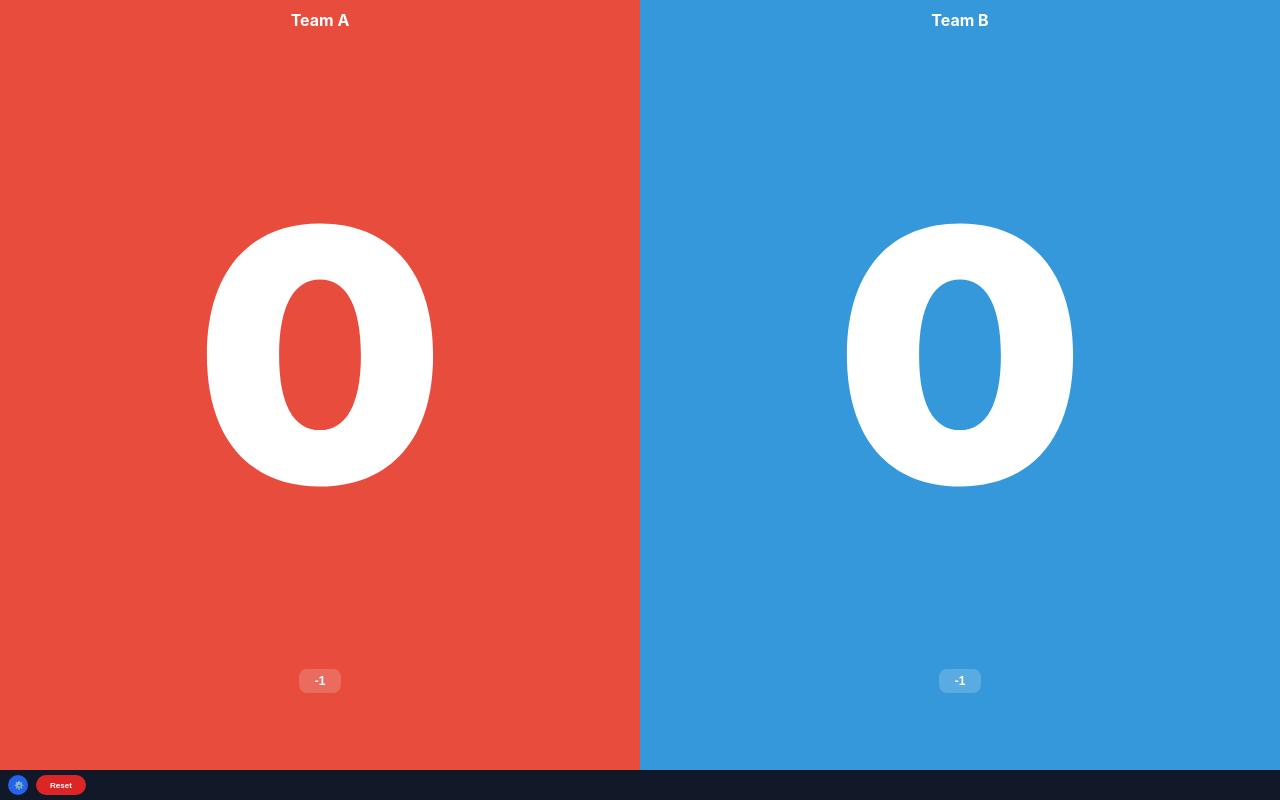
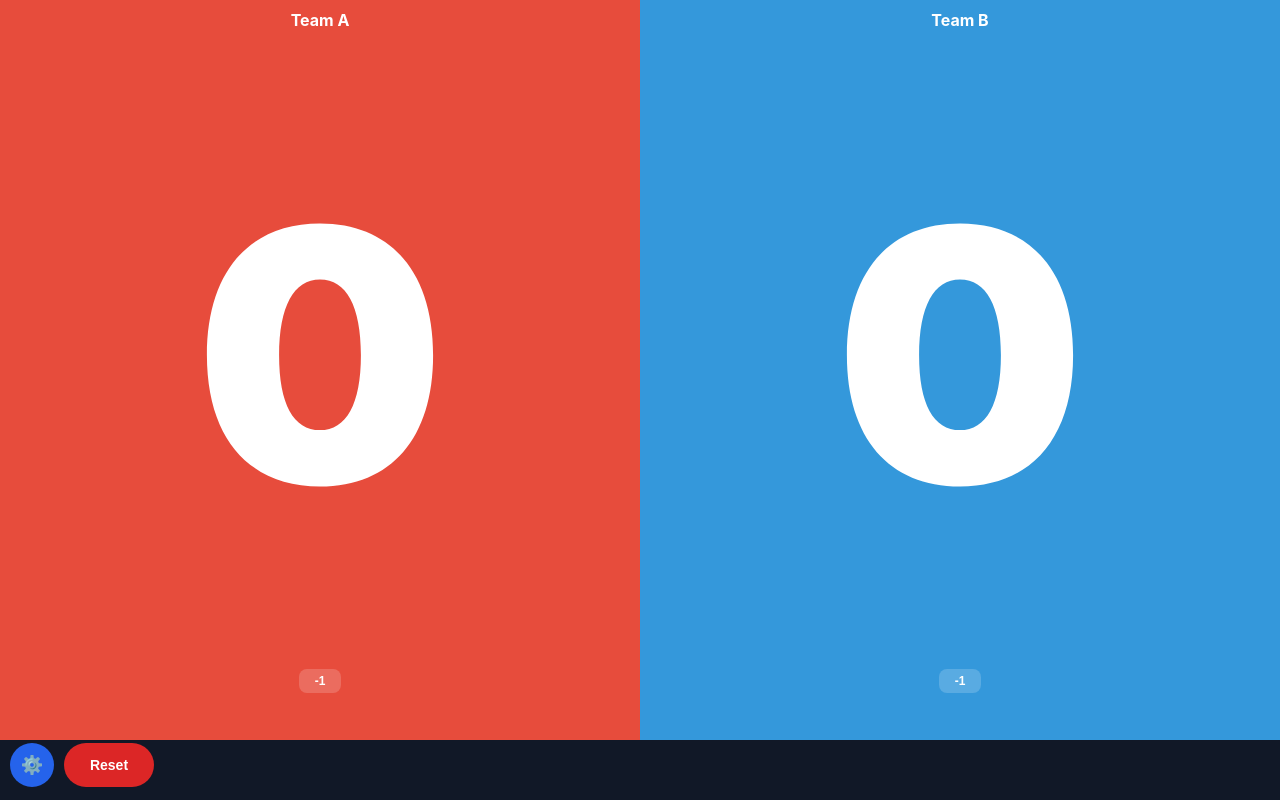
Before and after one commit to amacleo1/scoreboard, a plain HTML site: page index.html in a window 1280 px wide. Drawn offline with Linux system fonts and the light colour scheme.

Commit message:
Refactor HTML structure and styles for Scorekeeper App
Updated layout and styling for the Scorekeeper App, including adjustments to the control bar and scoreboard dimensions.

```diff
--- a/index.html
+++ b/index.html
@@ -28,7 +28,7 @@ body{
 
 #board{
     display:flex;
-    height:calc(100vh - 50px);
+    height:calc(100vh - 70px);
 }
 
 .team{
@@ -85,26 +85,26 @@ body{
 #controlBar{
     position:fixed;
 
-    bottom:0;
+    bottom:10px;
     left:0;
     right:0;
 
-    height:30px;
+    height:50px;
 
     display:flex;
     align-items:center;
-    gap:8px;
+    gap:10px;
 
-    padding-left:8px;
+    padding-left:10px;
 
     background:#111827;
 
-    z-index:2000;
+    z-index:99999;
 }
 
 #settingsBtn{
-    width:20px;
-    height:20px;
+    width:44px;
+    height:44px;
 
     border:none;
     border-radius:50%;
@@ -112,20 +112,20 @@ body{
     background:#2563eb;
     color:white;
 
-    font-size:8px;
+    font-size:18px;
 }
 
 #resetBtn{
-    width:50px;
-    height:20px;
+    width:90px;
+    height:44px;
 
     border:none;
-    border-radius:12px;
+    border-radius:22px;
 
     background:#dc2626;
     color:white;
 
-    font-size:8px;
+    font-size:14px;
     font-weight:bold;
 }
 
@@ -233,17 +233,32 @@ input[type=color]{
         margin-bottom:12px;
     }
 
-    #settingsBtn{
-        width:20px;
-        height:20px;
-        font-size:8px;
-    }
+  #settingsBtn{
+    width:44px;
+    height:44px;
 
-    #resetBtn{
-        width:50px;
-        height:20px;
-        font-size:8px;
-    }
+    border:none;
+    border-radius:50%;
+
+    background:#2563eb;
+    color:white;
+
+    font-size:18px;
+}
+
+  #resetBtn{
+    width:90px;
+    height:44px;
+
+    border:none;
+    border-radius:22px;
+
+    background:#dc2626;
+    color:white;
+
+    font-size:14px;
+    font-weight:bold;
+}
 }
 
 </style>
```
